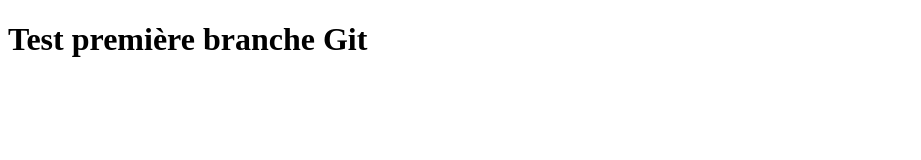
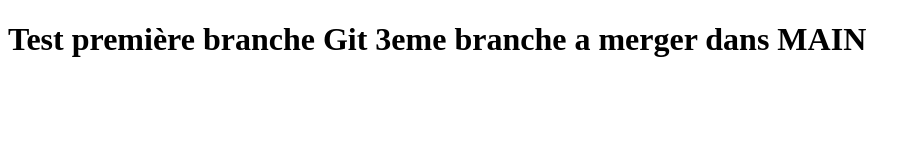
Before and after one commit to Jibege/testGit, a plain HTML site: page index.html in a window 1280 px wide. Shown: the whole page, without its empty margins (0-921 px from the left). Drawn offline with Linux system fonts and the light colour scheme.

Commit message:
3eme branche a meger

```diff
--- a/index.html
+++ b/index.html
@@ -9,6 +9,7 @@
 
     <h1>
         Test première branche Git
+        3eme branche a merger dans MAIN
     </h1>
 
 </body>
```
